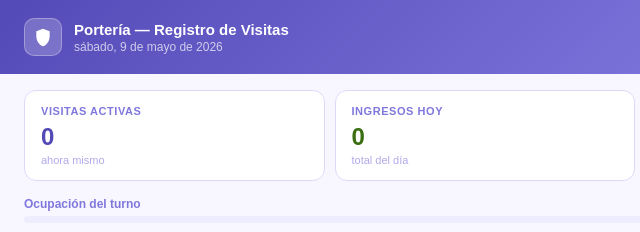
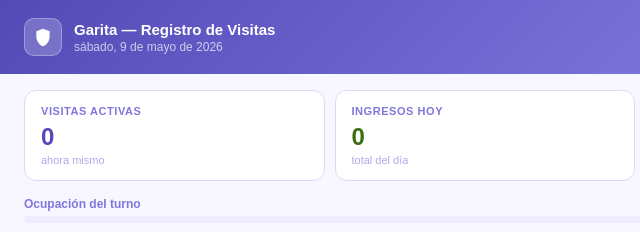
Before and after one commit to Jasson189/Garita-de-Seguridad, a plain HTML site: page frontend/index.html in a window 1280 px wide. Shown: the top 232 px of the page, 0-640 px from the left. Drawn offline with Linux system fonts and the light colour scheme; no server answers.

Commit message:
Update index.html

```diff
--- a/frontend/index.html
+++ b/frontend/index.html
@@ -438,7 +438,7 @@
                 <svg viewBox="0 0 24 24"><path d="M12 2L4 5v6c0 5.5 3.5 10.7 8 12 4.5-1.3 8-6.5 8-12V5l-8-3z"/></svg>
             </div>
             <div>
-                <div class="site-name">Portería — Registro de Visitas</div>
+                <div class="site-name">Garita — Registro de Visitas</div>
                 <div class="site-sub" id="fecha-turno">Cargando turno...</div>
             </div>
         </div>
```
